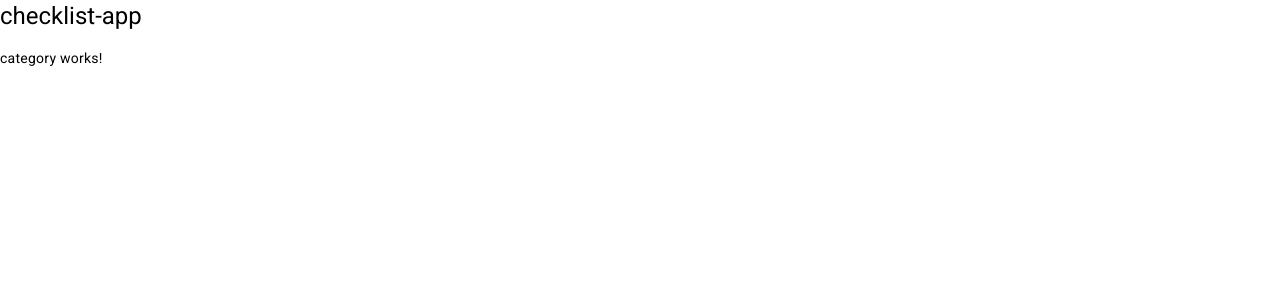
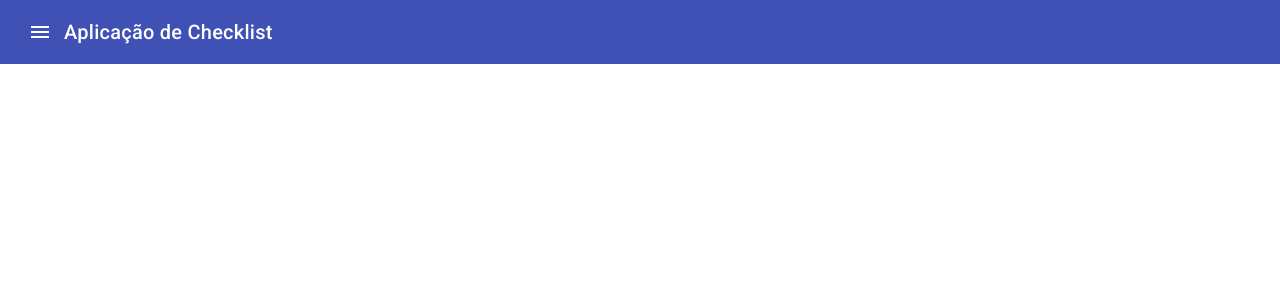
Before and after one commit to Paulo-Ultra/checklist-angular, an Angular app: page / in a window 1280 px wide. Shown: the top 300 px of the page. Built offline with nearby package versions, Linux system fonts and the light colour scheme.

Commit message:
Initial configurations and created the material module

```diff
--- a/src/app/app.component.html
+++ b/src/app/app.component.html
@@ -1,3 +1,2 @@
-<h1>{{title}}</h1>
-<app-category></app-category>
+<app-header></app-header>
 <router-outlet></router-outlet>
--- /dev/null
+++ b/src/app/header/header.component.html
@@ -0,0 +1,6 @@
+<mat-toolbar color="primary">
+  <button mat-icon-button (click)="openSideNav()">
+    <mat-icon>menu</mat-icon>
+  </button>
+  <h1 class="app-name">Aplicação de Checklist</h1>
+</mat-toolbar>
--- /dev/null
+++ b/src/app/header/header.component.ts
@@ -0,0 +1,14 @@
+import { Component } from '@angular/core';
+
+@Component({
+  selector: 'app-header',
+  templateUrl: './header.component.html',
+  styleUrls: ['./header.component.css']
+})
+export class HeaderComponent {
+
+
+  public openSideNav() {
+
+  }
+}
```
Also changed, not shown: src/app/app.module.ts (+8 -2 lines), src/app/material.module.ts (added, +20 -0 lines), src/app/header/header.component.css (added), 1 other file (tests, documents, lock files or other folders).
